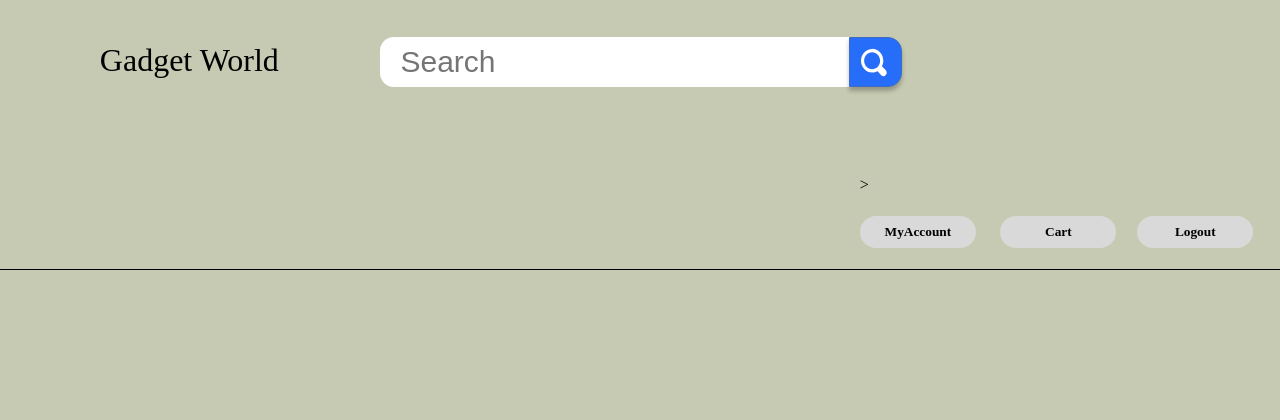
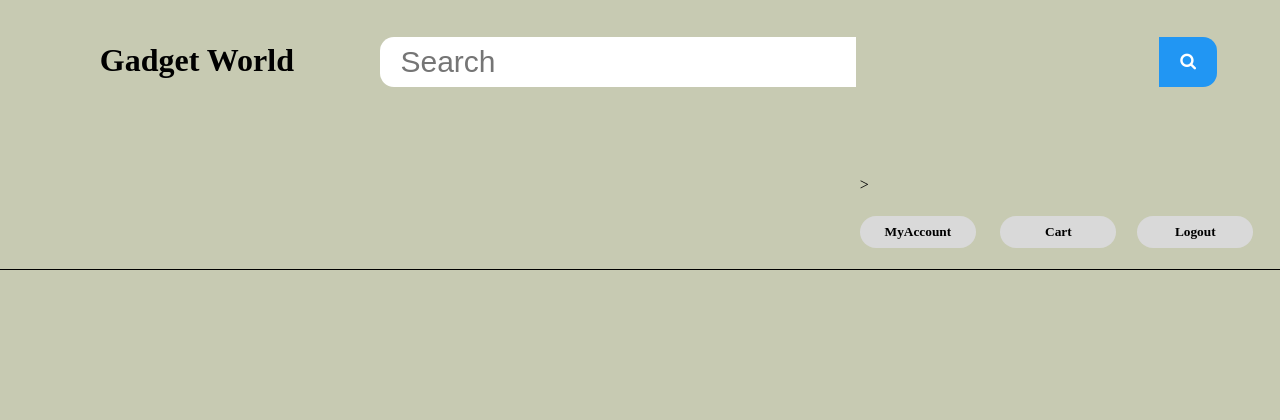
Before and after one commit to Mythravarun-08/COP_290_Lab3, a Python web app: template templates/dashboard.html in a window 1280 px wide. Shown: the top 420 px of the page. Run offline with Jinja, Linux system fonts and the light colour scheme; the template is opened without the code that fills it, so the values that code supplies are empty; some web fonts are replaced.

Commit message:
Update dashboard.html

```diff
--- a/templates/dashboard.html
+++ b/templates/dashboard.html
@@ -21,11 +21,12 @@
       rel="stylesheet"
       href="https://fonts.googleapis.com/css2?family=Inter:wght@400;700&display=swap"
     />
+    <link rel="stylesheet" href="https://cdnjs.cloudflare.com/ajax/libs/font-awesome/4.7.0/css/font-awesome.min.css">
   </head>
   <body>
     <div class="dashboard">
       <div class="dashboard-child"></div>
-      <div class="gadget-world1" id="gw5">Gadget World</div>
+      <div class="gadget-world1" id="gw5"><b>Gadget World</b></div>
       <div class="text"></div>
       <div class="rectangle-parent3">
         <div class="group-child10"></div>
@@ -48,15 +49,10 @@
         </div>
       </div>
       <div class="instance-parent">
-
-        <input class="what-are-you" placeholder="Search" type="text">
-        <div class="group-child14" id="rectangle5"></div>
-        <img
-          class="icon-magnifying-glass"
-          alt=""
-          src="./public/-icon-magnifying-glass.svg"
-          id="ic1"
-        />
+        <form class="example" method="POST">
+          <input class="what-are-you" placeholder="Search" name="search" type="text">
+          <button type="submit"><i class="fa fa-search"></i></button>
+        </form>
       </div>
       <div class="great-offers-parent">
         <b class="great-offers1">Great Offers</b>
```
